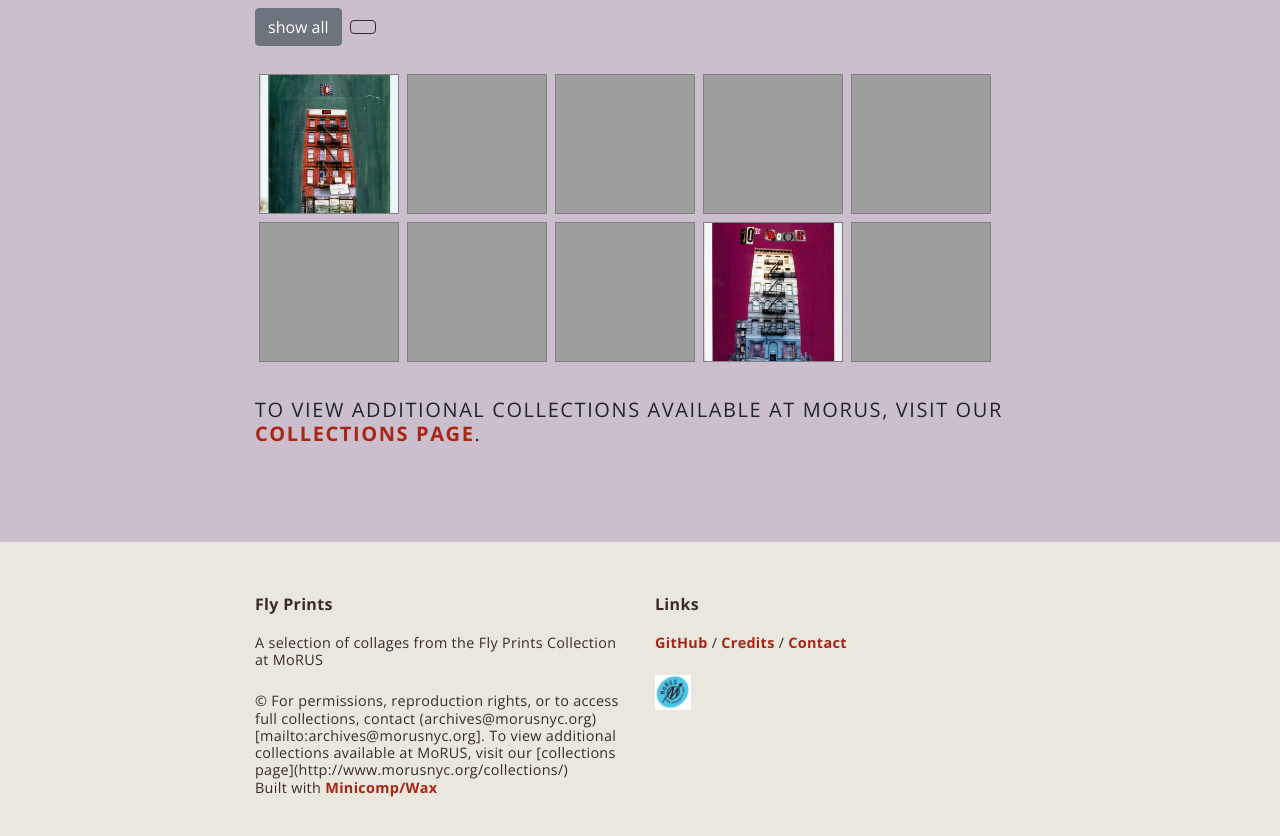
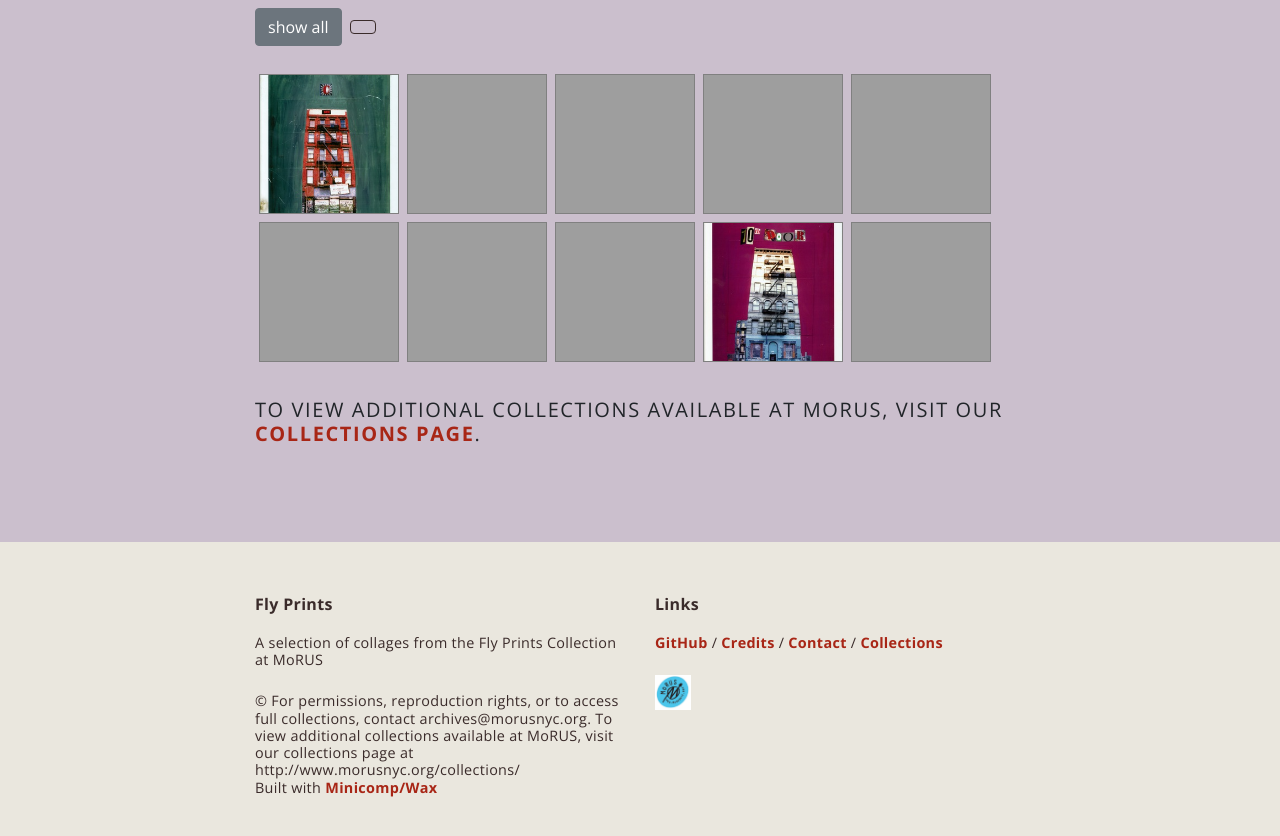
Before and after one commit to morusnyc/flyprints, a Jekyll site: the page built from index.md, in a window 1280 px wide and 900 px high, scrolled down 1568 px. Shown: the top 836 px of the window. Built offline with Jekyll 4.4.1, drawn with Linux system fonts in a browser that asks for light colours.

Commit message:
Update _config.yml

```diff
--- a/_config.yml
+++ b/_config.yml
@@ -22,7 +22,7 @@ title:            'Fly Prints'
 description:      'A selection of collages from the Fly Prints Collection at MoRUS'
 url:              'https://morusnyc.github.io'
 baseurl:          '/flyprints'
-copyright:        'For permissions, reproduction rights, or to access full collections, contact (archives@morusnyc.org)[mailto:archives@morusnyc.org]. To view additional collections available at MoRUS, visit our [collections page](http://www.morusnyc.org/collections/)'
+copyright:        'For permissions, reproduction rights, or to access full collections, contact archives@morusnyc.org. To view additional collections available at MoRUS, visit our collections page at http://www.morusnyc.org/collections/'
 logo:             '/assets/logo.png'
 
 # ---------------------------------------------------------------
@@ -136,6 +136,8 @@ footer:
       link: '/credits'
     - label: 'Contact'
       link: 'mailto:archives@morusnyc.org'
+    - label: 'Collections'
+      link: 'http://www.morusnyc.org/collections/'
   logos:
     - img: '/img/logo.png'
 
```
